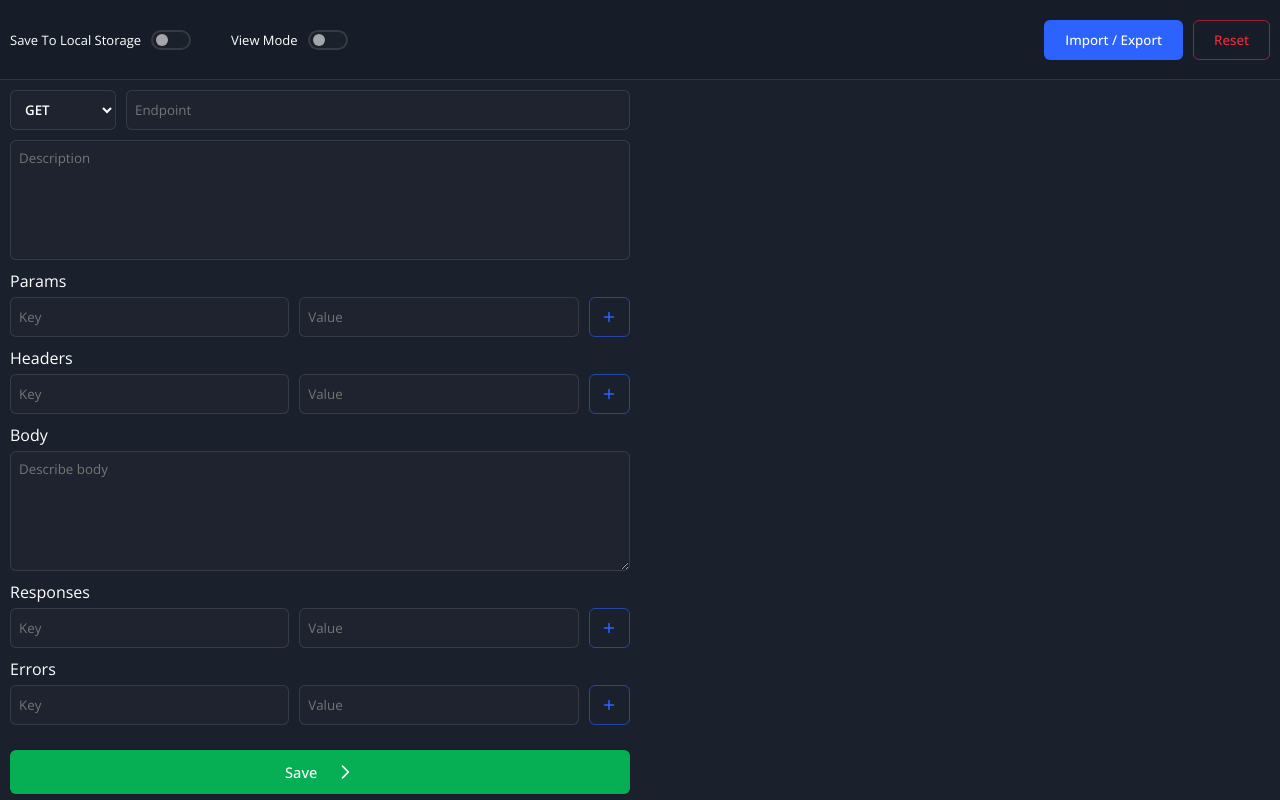
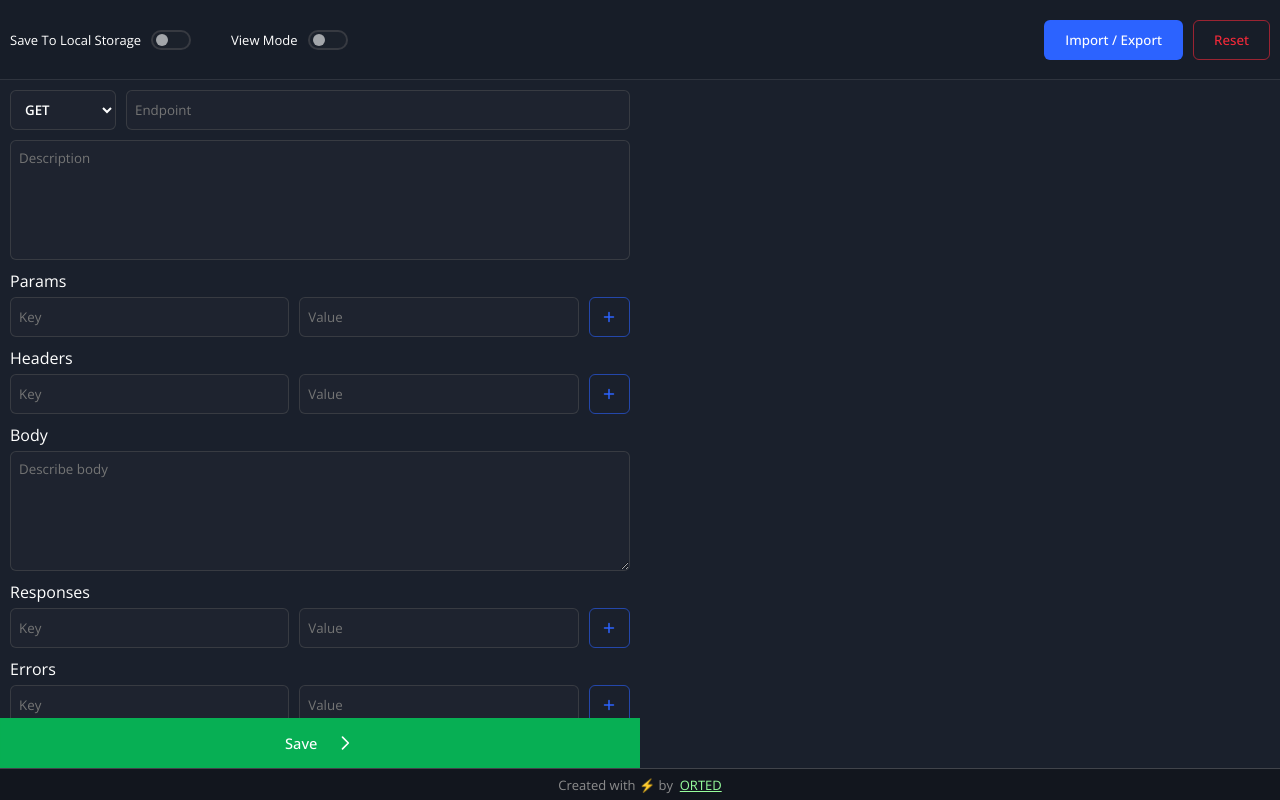
Before and after one commit to boga-man/kuvata, a React (Create React App) app: page / in a window 1280 px wide. Built offline with nearby package versions, Linux system fonts and the light colour scheme.

Commit message:
footer init

```diff
--- a/src/App.tsx
+++ b/src/App.tsx
@@ -3,6 +3,7 @@ import { useDispatch, useSelector } from "react-redux";
 import ToastManager from "./Components/ToastManager";
 import { GlobalStyle } from "./Global/Style";
 import { IRequest } from "./Interfaces/Request";
+import Footer from "./Molecules/Footer";
 import RequestCEIndex from "./Molecules/RequestCE/Index";
 import RequestViewIndex from "./Molecules/RequestView/Index";
 import TopBar from "./Molecules/Topbar";
@@ -47,6 +48,7 @@ function App() {
           }}
         />
       </div>
+      <Footer />
     </ToastManager>
   );
 }
--- /dev/null
+++ b/src/Molecules/Footer.tsx
@@ -0,0 +1,28 @@
+import styled from "styled-components";
+
+const SFooter = styled.div`
+  height: 4vh;
+  width: 100%;
+  background: rgba(0, 0, 0, 0.3);
+  border-top: 1px solid rgba(255, 255, 255, 0.2);
+  padding: 10px;
+  display: flex;
+  justify-content: center;
+  font-size: small;
+  color: #8d8d8d;
+  align-items: center;
+  position: fixed;
+  bottom: 0;
+`;
+function Footer() {
+  return (
+    <SFooter>
+      Created with ⚡️ by &nbsp;
+      <a style={{ color: "#98ff9d" }} href="https://github.com/orted-org">
+        ORTED
+      </a>
+    </SFooter>
+  );
+}
+
+export default Footer;
--- a/src/Molecules/RequestCE/Index.tsx
+++ b/src/Molecules/RequestCE/Index.tsx
@@ -11,10 +11,7 @@ import { IStore } from "../../Store/store";
 import KVInput from "../KVInput";
 import RequestIntroInput from "./RequestIntro";
 const RCEContainer = styled.div`
-  border-radius: 5px;
-  padding: 10px;
-  height: 90vh;
-  overflow: auto;
+  height: 86vh;
   width: 50%;
 `;
 interface RCEIProps {
@@ -58,6 +55,15 @@ function RequestCEIndex(props: RCEIProps) {
 
   return (
     <RCEContainer style={props.style}>
+      <div
+        style={{
+          height: "calc(86vh - 50px)",
+          overflow: "auto",
+          width: "100%",
+          padding: "10px",
+          paddingBottom: "20px",
+        }}
+      >
         <RequestIntroInput
           data={intro}
           stateHandler={(intro: IRequestIntro) => {
@@ -110,9 +116,14 @@ function RequestCEIndex(props: RCEIProps) {
             setErrors(data);
           }}
         />
+      </div>
       <Button
         iconAfter={IconChevronRight}
-        style={{ width: "100%", marginTop: "20px" }}
+        style={{
+          width: "100%",
+          height: "50px",
+          borderRadius: "0",
+        }}
         intent="success"
         cSize="large"
         onClick={() => {
--- a/src/Molecules/RequestView/Index.tsx
+++ b/src/Molecules/RequestView/Index.tsx
@@ -32,7 +32,7 @@ function RequestViewIndex(props: RVIProps) {
         width: "50%",
         background: "none",
         padding: "0 20px",
-        height: "90vh",
+        height: "86vh",
         overflow: "auto",
       }}
     >
```
Lines whose indentation alone changed are shown as unchanged.
